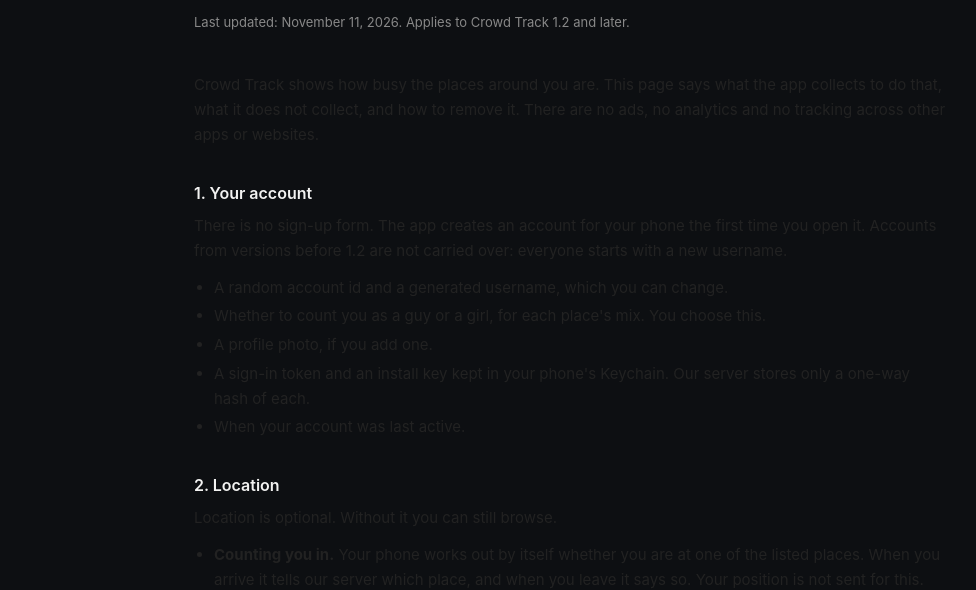
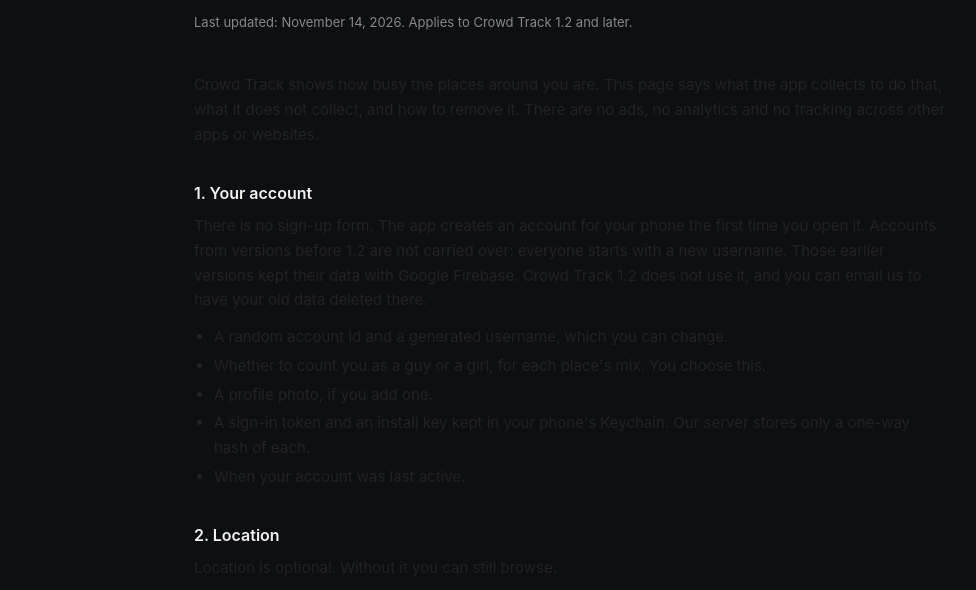
Before and after one commit to k-yleyoung/kyleyoung-public-site, a plain HTML site: page crowd-track/privacy-policy/index.html in a window 1280 px wide. Shown: the part 203-793 px from the top of the page, without its empty margins (69-1045 px from the left). Drawn offline with Linux system fonts and the light colour scheme.

Commit message:
Publish the Crowd Track 1.2 privacy policy
One policy for the current version, which shipped on 13 Nov 2026.
It notes that data from earlier versions stayed in Firebase.

Co-Authored-By: Claude Opus 5.5 <noreply@anthropic.com>

```diff
--- a/crowd-track/privacy-policy/index.html
+++ b/crowd-track/privacy-policy/index.html
@@ -37,12 +37,12 @@
 
 <main>
   <h1 class="page-title">Privacy Policy</h1>
-  <div class="updated">Last updated: November 11, 2026. Applies to Crowd Track 1.2 and later.</div>
+  <div class="updated">Last updated: November 14, 2026. Applies to Crowd Track 1.2 and later.</div>
 
   <p>Crowd Track shows how busy the places around you are. This page says what the app collects to do that, what it does not collect, and how to remove it. There are no ads, no analytics and no tracking across other apps or websites.</p>
 
   <h3>1. Your account</h3>
-  <p>There is no sign-up form. The app creates an account for your phone the first time you open it. Accounts from versions before 1.2 are not carried over: everyone starts with a new username.</p>
+  <p>There is no sign-up form. The app creates an account for your phone the first time you open it. Accounts from versions before 1.2 are not carried over: everyone starts with a new username. Those earlier versions kept their data with Google Firebase. Crowd Track 1.2 does not use it, and you can email us to have your old data deleted there.</p>
   <ul>
     <li>A random account id and a generated username, which you can change.</li>
     <li>Whether to count you as a guy or a girl, for each place's mix. You choose this.</li>
```
